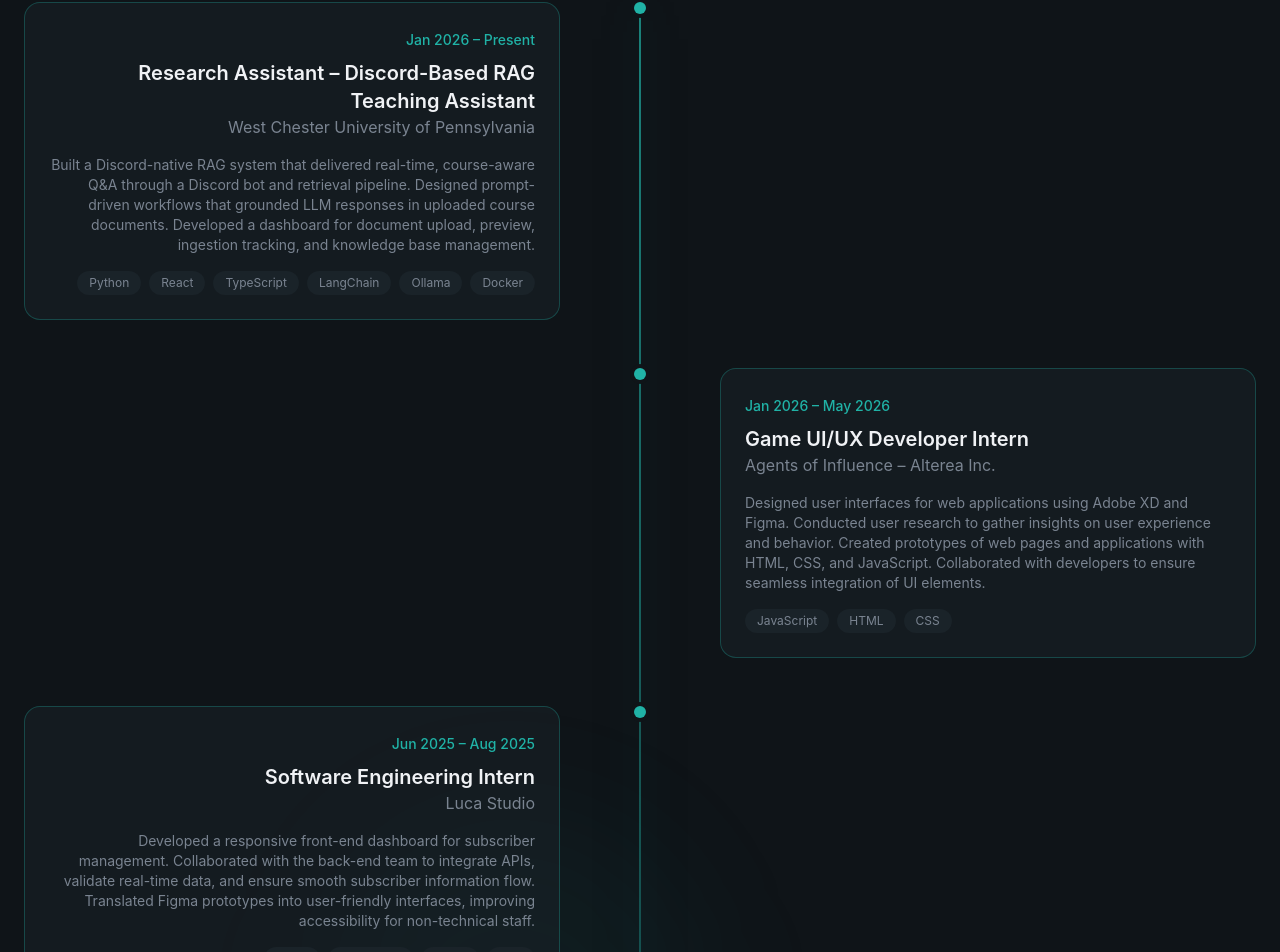
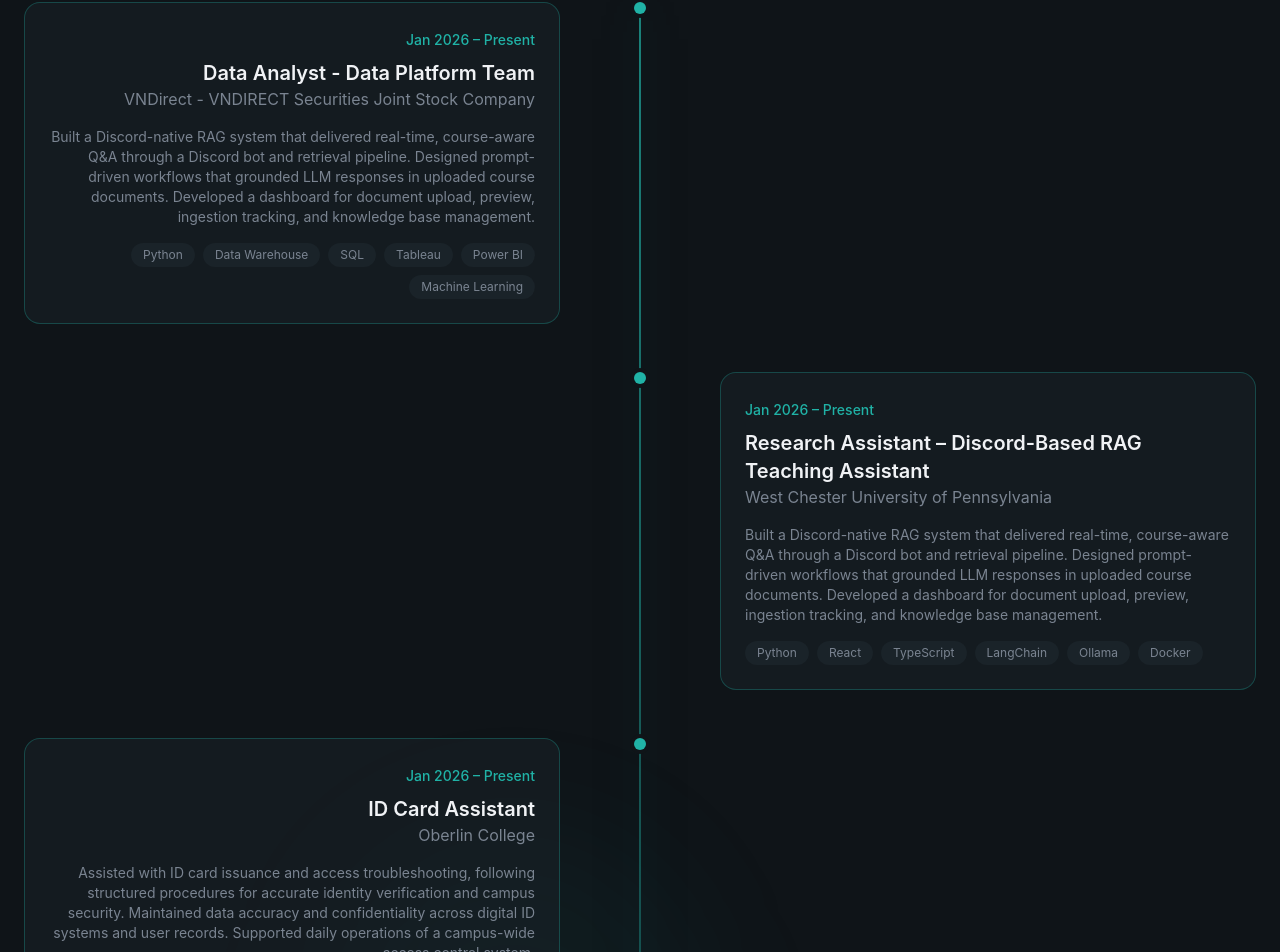
Before and after one commit to NamHoang211205/personal_portfolio, a React app: page / in a window 1280 px wide. Shown: the part 6180-7132 px from the top of the page. Built offline with nearby package versions, Linux system fonts and the light colour scheme; the HTML template or start-up script is replaced by a standard one.

Commit message:
Update: latest experience

```diff
--- a/src/sections/Experience.jsx
+++ b/src/sections/Experience.jsx
@@ -1,4 +1,12 @@
 const experiences = [
+  {
+    period: "Jan 2026 – Present",
+    role: "Data Analyst - Data Platform Team",
+    company: "VNDirect - VNDIRECT Securities Joint Stock Company",
+    description: "Built a Discord-native RAG system that delivered real-time, course-aware Q&A through a Discord bot and retrieval pipeline. Designed prompt-driven workflows that grounded LLM responses in uploaded course documents. Developed a dashboard for document upload, preview, ingestion tracking, and knowledge base management.",
+    technologies: ["Python", "Data Warehouse", "SQL", "Tableau", "Power BI", "Machine Learning"],
+    current: true,
+  },
   {
     period: "Jan 2026 – Present",
     role: "Research Assistant – Discord-Based RAG Teaching Assistant",
@@ -8,19 +16,19 @@
     current: true,
   },
   {
+    period: "Jan 2026 – Present",
+    role: "ID Card Assistant",
+    company: "Oberlin College",
+    description: "Assisted with ID card issuance and access troubleshooting, following structured procedures for accurate identity verification and campus security. Maintained data accuracy and confidentiality across digital ID systems and user records. Supported daily operations of a campus-wide access control system.",
+    technologies: [],
+    current: true,
+  },
+  {
     period: "Jan 2026 – May 2026",
     role: "Game UI/UX Developer Intern",
     company: "Agents of Influence – Alterea Inc.",
     description: "Designed user interfaces for web applications using Adobe XD and Figma. Conducted user research to gather insights on user experience and behavior. Created prototypes of web pages and applications with HTML, CSS, and JavaScript. Collaborated with developers to ensure seamless integration of UI elements.",
     technologies: ["JavaScript", "HTML", "CSS"],
-    current: true,
-  },
-  {
-    period: "Jun 2025 – Aug 2025",
-    role: "Software Engineering Intern",
-    company: "Luca Studio",
-    description: "Developed a responsive front-end dashboard for subscriber management. Collaborated with the back-end team to integrate APIs, validate real-time data, and ensure smooth subscriber information flow. Translated Figma prototypes into user-friendly interfaces, improving accessibility for non-technical staff.",
-    technologies: ["React", "JavaScript", "HTML", "CSS"],
     current: false,
   },
   {
@@ -38,14 +46,6 @@
     description: "Worked in agile development cycles, contributing to flexible software design. Supported migration of legacy systems to modern platforms for improved efficiency and security. Built responsive web designs using HTML, CSS, JavaScript, and Vue.js, improving user experience across devices.",
     technologies: ["Vue.js", "JavaScript", "HTML", "CSS"],
     current: false,
-  },
-  {
-    period: "Jan 2026 – Present",
-    role: "ID Card Assistant",
-    company: "Oberlin College",
-    description: "Assisted with ID card issuance and access troubleshooting, following structured procedures for accurate identity verification and campus security. Maintained data accuracy and confidentiality across digital ID systems and user records. Supported daily operations of a campus-wide access control system.",
-    technologies: [],
-    current: true,
   },
   {
     period: "Aug 2023 – May 2027",
```
